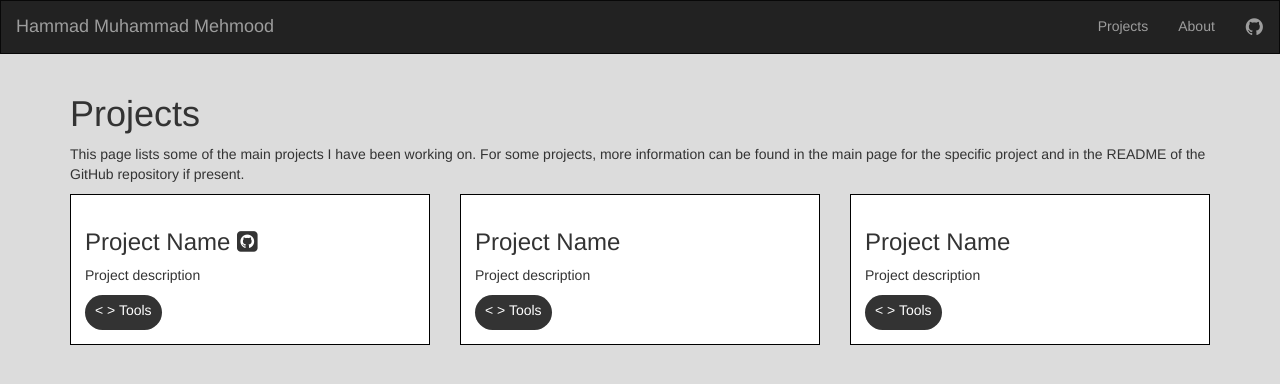
After one commit to Hammad214508/Personal-Website, a PHP site: page /Projects/projects.html in a window 1280 px wide. The commit adds this page. Shown: the top 384 px of the page. Run offline with PHP 8.4, Linux system fonts and the light colour scheme.

Commit message:
basic row template

```diff
--- /dev/null
+++ b/Projects/click.js
@@ -0,0 +1,9 @@
+$('.white-box').on('click',function() {
+  window.location.href = $(this).attr('href');
+})
+
+$('.white-box').hover(function(){
+  $(this).css("background-color", "#DCDCDC");
+  }, function(){
+  $(this).css("background-color", "#FFFFFF");
+});
--- /dev/null
+++ b/Projects/projects.css
@@ -0,0 +1,30 @@
+body {
+  background-color: #DCDCDC;
+}
+
+.navbar{
+     border-radius: 0;
+}
+
+.git-icon-size {
+  font-size:20px;
+}
+
+.white-box{
+    border: 1px solid black;
+    background-color: #FFFFFF;
+    padding-left: 1em;
+    padding-right: 1em;
+    padding-top: 1em;
+    padding-bottom: 1em;
+}
+
+.tools{
+    border-radius: 25px;
+    color: white;
+    background: #333;
+    padding-left: 10px;
+    padding-right: 10px;
+    padding-top: 5px;
+    display : inline-block;
+}
--- /dev/null
+++ b/Projects/projects.html
@@ -0,0 +1,81 @@
+<!DOCTYPE html>
+<html lang="en">
+<head>
+    <title>Projects</title>
+    <meta charset="utf-8">
+    <meta name="viewport" content="width=device-width, initial-scale=1">
+    <link rel="stylesheet" href="https://maxcdn.bootstrapcdn.com/bootstrap/3.4.1/css/bootstrap.min.css">
+    <link rel="stylesheet" href="https://cdnjs.cloudflare.com/ajax/libs/font-awesome/4.7.0/css/font-awesome.min.css">
+    <script src="https://ajax.googleapis.com/ajax/libs/jquery/3.5.1/jquery.min.js"></script>
+    <script src="https://maxcdn.bootstrapcdn.com/bootstrap/3.4.1/js/bootstrap.min.js"></script>
+    <link rel="stylesheet" href="projects.css">
+</head>
+    <body>
+        <!-- START NAVIGATION BAR -->
+        <nav class="navbar navbar-inverse">
+          <div class="container-fluid">
+            <div class="navbar-header">
+              <a class="navbar-brand" href="../index.html">Hammad Muhammad Mehmood</a>
+            </div>
+            <ul class="nav navbar-nav navbar-right">
+              <li><a href="Projects/projects.html">Projects</a></li>
+              <li><a href="">About</a></li>
+              <li><a href="https://github.com/Hammad214508/Personal-Website" class="btn btn-social-icon btn-github git-icon-size"><span class="fa fa-github" ></span></a>
+              </li>
+            </ul>
+          </div>
+        </nav>
+        <!-- END NAVIGATION BAR -->
+
+        <div class="container">
+            <h1>Projects</h1>
+            <p>
+                This page lists some of the main projects I have been working on. For some projects,
+                more information can be found in the main page for the specific project and in the README
+                of the GitHub repository if present.
+            </p>
+        </div>
+
+        <!--  PROJECT BOXES -->
+        <div class="container">
+            <div class="row">
+              <div class="col-xl-4 col-lg-4 col-md-12 col-sm-12">
+                <div class="white-box" href="https://google.com">
+                    <h3>Project Name <i class="fa fa-github-square project-git"></i></h3>
+
+                    <p>
+                        Project description
+                    </p>
+                    <div class="tools">
+                        <p> &lt; &gt; Tools </p>
+                    </div>
+                </div>
+              </div>
+              <div class="col-xl-4 col-lg-4 col-md-12 col-sm-12">
+                <div class="white-box" href="https://google.com">
+                    <h3>Project Name</h3>
+                    <p>
+                        Project description
+                    </p>
+                    <div class="tools">
+                        <p> &lt; &gt; Tools </p>
+                    </div>
+                </div>
+              </div>
+              <div class="col-xl-4 col-lg-4 col-md-12 col-sm-12">
+                  <div class="white-box" href="https://google.com">
+                      <h3>Project Name</h3>
+                      <p>
+                          Project description
+                      </p>
+                      <div class="tools">
+                          <p> &lt; &gt; Tools </p>
+                      </div>
+                  </div>
+              </div>
+            </div>
+        </div>
+    </body>
+    <script src="click.js"></script>
+
+</html>
```
Also changed, not shown: index.css (+20 -1 lines), index.html (+5 -4 lines).
